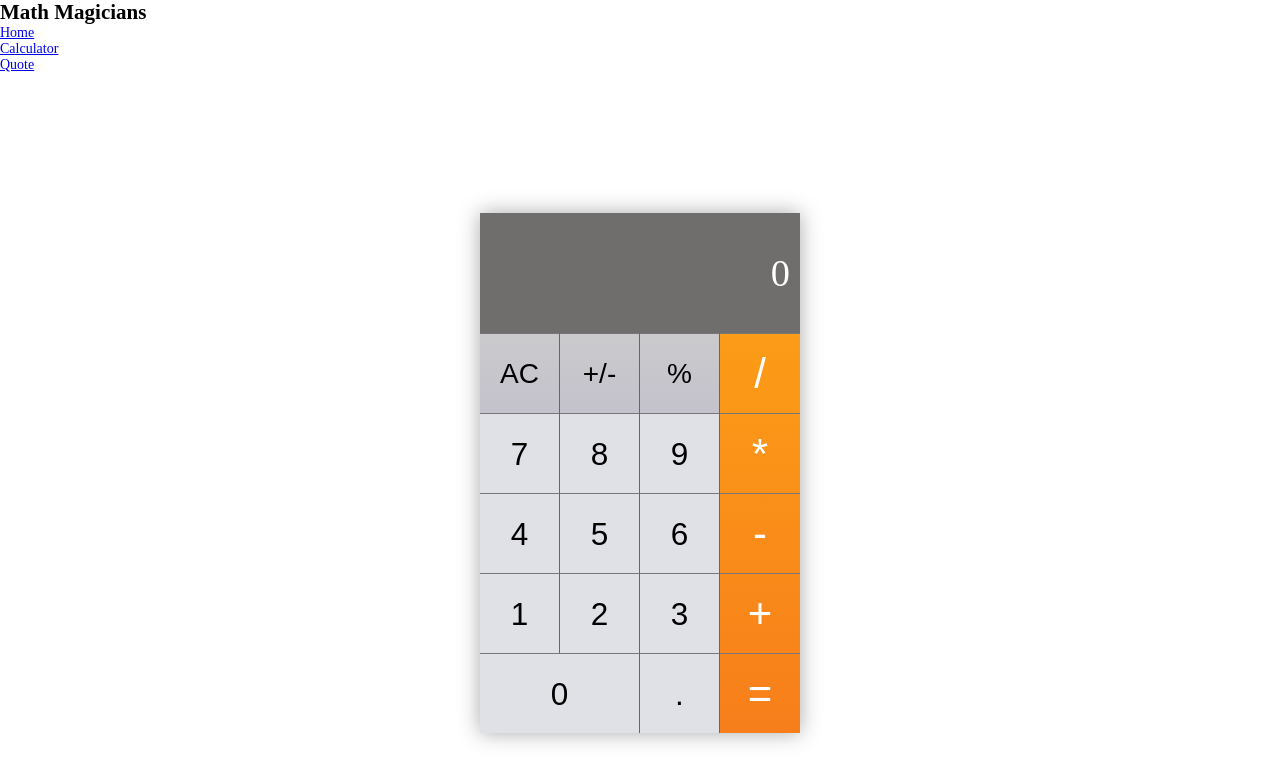
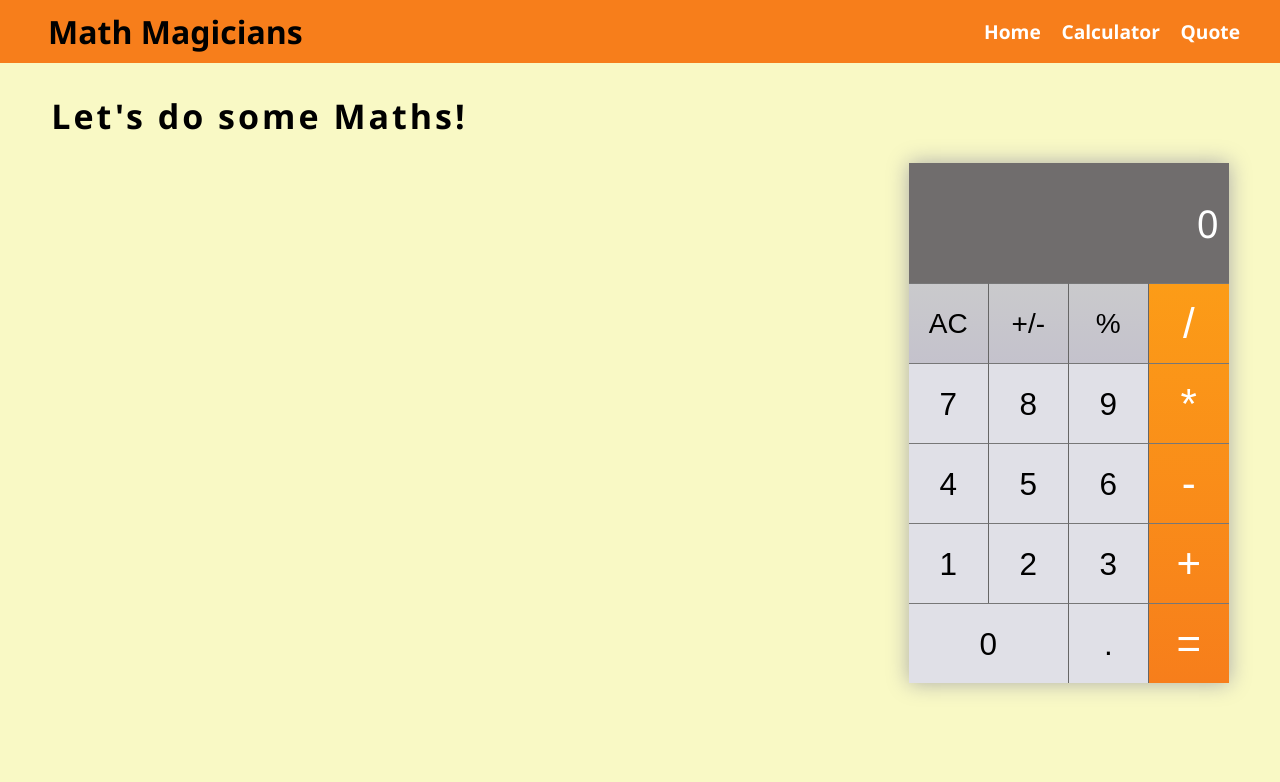
Before and after one commit to iAmWaris97/math-magician, a React (Create React App) app: page /calculator in a window 1280 px wide. Shown: the top 782 px of the page. Built offline with nearby package versions, Linux system fonts and the light colour scheme; the HTML template or start-up script is replaced by a standard one.

Commit message:
Add style to pages

```diff
--- a/src/components/Calculator.js
+++ b/src/components/Calculator.js
@@ -25,6 +25,9 @@ const Calculator = () => {
 
   return (
     <div className="container">
+      <span className="inspiration">
+        Let&apos;s do some Maths!
+      </span>
       <div className="calculator">
         <div className="display">
           <span>
--- a/src/components/calculator.css
+++ b/src/components/calculator.css
@@ -9,10 +9,20 @@ body {
 }
 
 .container {
-  height: 100vh;
+  height: 90vh;
   display: flex;
+  justify-content: space-between;
   align-items: center;
-  justify-content: center;
+  max-width: 92%;
+  margin: 0 auto;
+}
+
+.inspiration {
+  align-self: baseline;
+  padding-top: 30px;
+  font-weight: 700;
+  font-size: 34px;
+  letter-spacing: 3px;
 }
 
 .calculator {
--- a/src/components/pages/Header.js
+++ b/src/components/pages/Header.js
@@ -1,3 +1,5 @@
+import './Styles.css';
+
 const Header = () => (
   <header>
     <nav>
--- a/src/components/pages/Home.js
+++ b/src/components/pages/Home.js
@@ -1,16 +1,34 @@
+import './Styles.css';
+
 const Home = () => (
   <main className="main">
     <h1 className="heading">Welcome to Math Magicians App</h1>
     <p>
+      This app has three routes (Home, Calculator, and Quote), which is
+      developed using React router.
+      <br />
+      {' '}
+      * The Home page gives info about the app and its features.
+      <br />
+      {' '}
+      * The Calculator page dispalays a calculator with full
+      functionality.
+      <br />
+      {' '}
+      * The Quote page dispalays a random math-related quote.
+    </p>
+    <p>
       Lorem ipsum dolor sit, amet consectetur adipisicing elit. Adipisci
       asperiores molestias iste facilis nihil, sint ut vero illo iusto quae
       ullam optio voluptatum, ab odit, magni possimus obcaecati esse explicabo!
-    </p>
-    <p>
+      Lorem ipsum dolor sit, amet consectetur adipisicing elit. Adipisci
+      asperiores molestias iste facilis nihil, sint ut vero illo iusto quae
+      ullam optio voluptatum, ab odit, magni possimus obcaecati esse explicabo!
       Lorem ipsum dolor sit, amet consectetur adipisicing elit. Adipisci
       asperiores molestias iste facilis nihil, sint ut vero illo iusto quae
       ullam optio voluptatum, ab odit, magni possimus obcaecati esse explicabo!
     </p>
   </main>
 );
+
 export default Home;
--- a/src/components/pages/Quote.js
+++ b/src/components/pages/Quote.js
@@ -2,7 +2,9 @@ const Quote = () => (
   <main className="quote-main">
     <p>
       Mathematics is not about numbers, equations, computations, or algorithms:
-      it is about understanding. - William Paul Thurston
+      it is about understanding. -
+      {' '}
+      <span className="cite">William Paul Thurston</span>
     </p>
   </main>
 );
--- /dev/null
+++ b/src/components/pages/Styles.css
@@ -0,0 +1,84 @@
+* {
+  margin: 0;
+  padding: 0;
+}
+
+li {
+  list-style-type: none;
+}
+
+a {
+  text-decoration: none;
+}
+
+body {
+  background-color: #f9f9c5;
+  font-family: 'Segoe UI', Tahoma, Geneva, Verdana, sans-serif;
+}
+
+header {
+  background-color: rgba(247, 126, 27, 1);
+}
+
+nav {
+  display: flex;
+  justify-content: space-between;
+  align-items: center;
+  padding: 10px 0;
+  color: #000;
+}
+
+nav h1 {
+  margin-left: 3rem;
+  font-size: xx-large;
+}
+
+nav ul {
+  width: 20%;
+  display: flex;
+  justify-content: space-between;
+  align-items: center;
+  margin-right: 40px;
+}
+
+nav a {
+  font-weight: 600;
+  font-size: 1.2rem;
+  color: white;
+}
+
+main {
+  padding: 30px 50px 0 50px;
+}
+
+main h1 {
+  margin-bottom: 1.5rem;
+}
+
+.main p {
+  margin-bottom: 1.5rem;
+  font-size: 1.2rem;
+  font-weight: 400;
+  text-align: justify;
+}
+
+.quote-main {
+  height: 75vh;
+  display: flex;
+  justify-content: center;
+  align-items: center;
+}
+
+.quote-main p {
+  font-weight: 500;
+  font-size: 2rem;
+  text-align: justify;
+  padding: 0 165px;
+}
+
+.cite {
+  color: rgb(75, 69, 69);
+  font-size: smaller;
+  font-weight: 400;
+  font-style: italic;
+}
```
